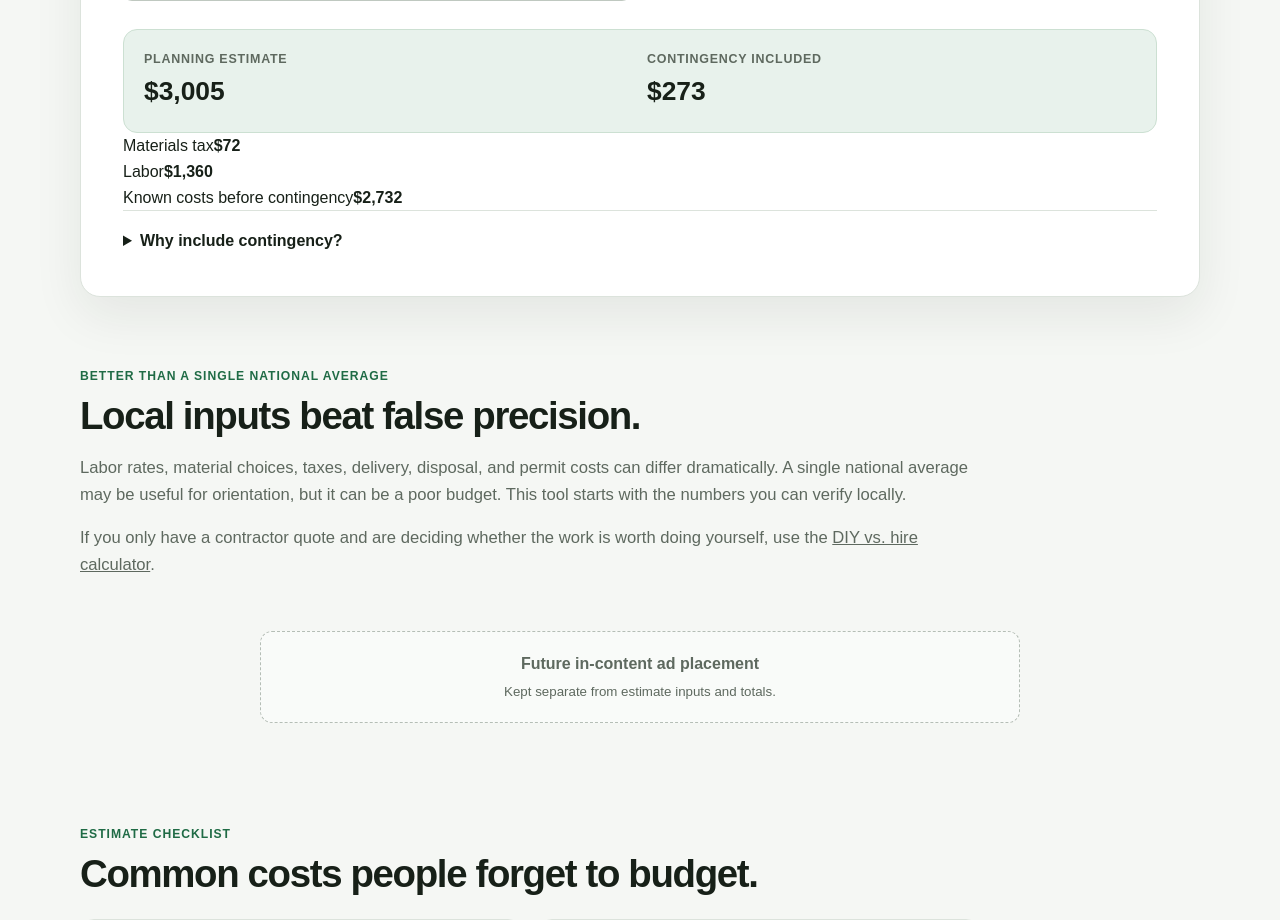
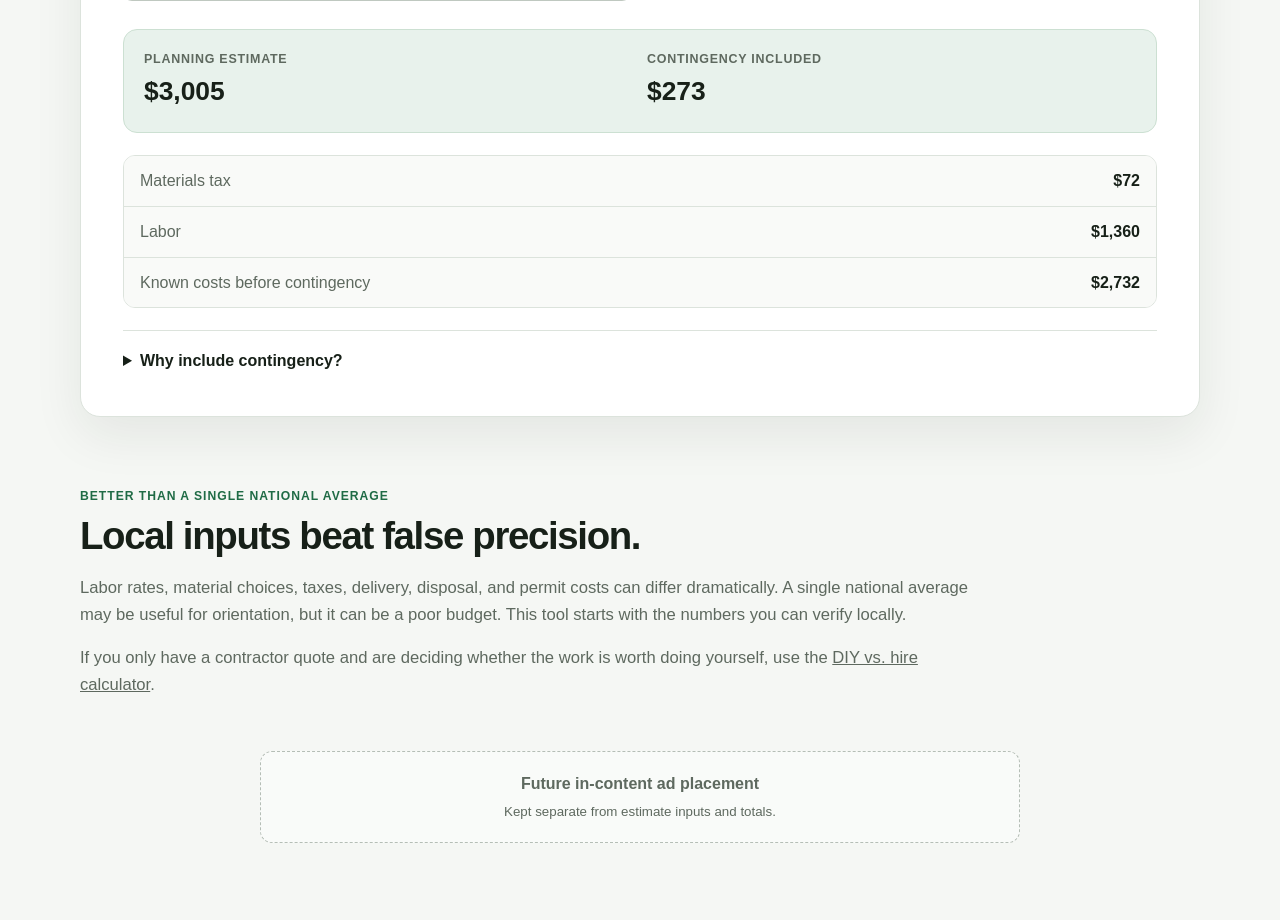
Before and after one commit to alexsulpizio-stack/HomeRepairMath, a Next.js app: page /project-cost in a window 1280 px wide. Shown: the part 1120-2040 px from the top of the page. Built offline with nearby package versions, Linux system fonts and the light colour scheme.

Commit message:
Style project cost breakdown

```diff
--- a/app/globals.css
+++ b/app/globals.css
@@ -60,6 +60,10 @@ input:focus, select:focus { outline: 3px solid rgba(31,107,69,.15); border-color
 .reason-list { margin: 0 0 22px; padding: 18px 20px; background: #f7f9f6; border: 1px solid var(--line); border-radius: 12px; }
 .reason-list ul { margin: 8px 0 0; padding-left: 20px; }
 .reason-list li + li { margin-top: 5px; }
+.cost-breakdown { margin: 22px 0; border: 1px solid var(--line); border-radius: 12px; overflow: hidden; }
+.cost-breakdown > div { display: flex; justify-content: space-between; gap: 20px; padding: 12px 16px; background: #f9faf8; }
+.cost-breakdown > div + div { border-top: 1px solid var(--line); }
+.cost-breakdown span { color: var(--muted); }
 details { border-top: 1px solid var(--line); padding-top: 17px; }
 summary { cursor: pointer; font-weight: 800; }
 .content-section { padding: 70px 0 18px; max-width: 900px; }
```
